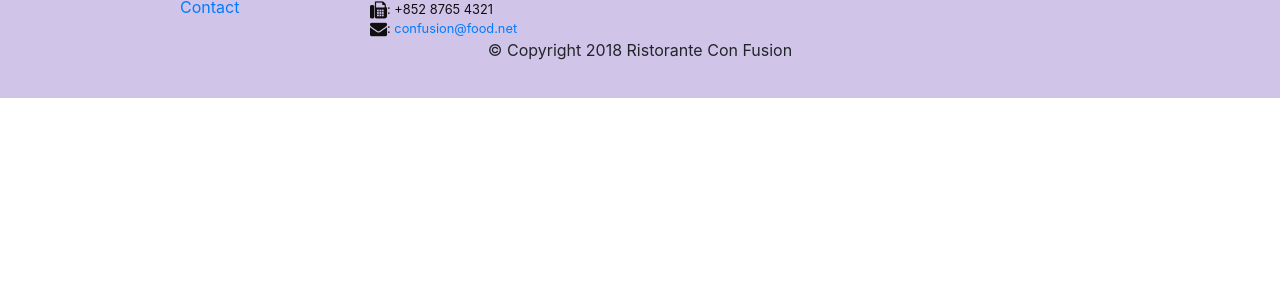
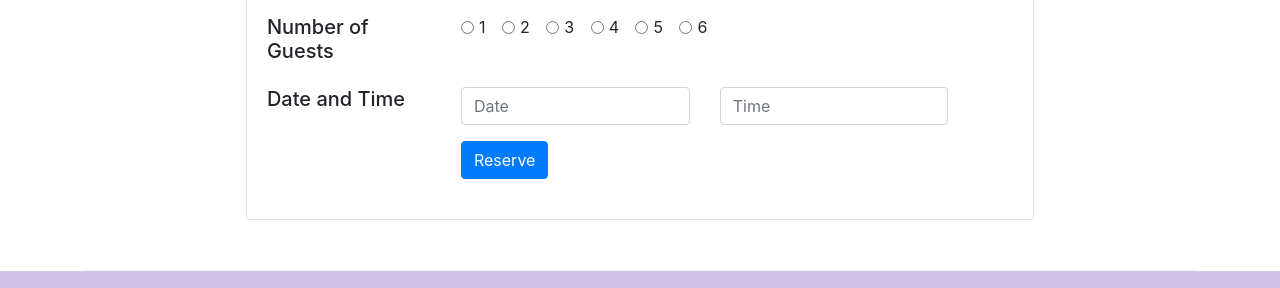
Before and after one commit to domyaty/Bootstrap4, a website: page index.html in a window 1280 px wide. Shown: the part 1663-1951 px from the top of the page. Before the commit the page ends 1761 px from the top, so only its background shows below. Drawn offline with nearby package versions, Linux system fonts and the light colour scheme.

Commit message:
assignment

```diff
--- a/index.html
+++ b/index.html
@@ -44,6 +44,11 @@
                 <div class="col-12 col-sm align-self-center">
                     <img src="img/logo.png" alt="img-fluid">
                 </div>
+                <div class="col-12 col-sm align-self-center">
+                    <a href="#card" class="btn btn-warning btn-sm" style="width:210px; height:44px; padding:10px 10px;">
+                        Reserve Table
+                    </a>
+                </div>
             </div>
         </div>
     </header>
@@ -70,8 +75,13 @@
                 <h3>This Month's Promotions</h3>
             </div>
             <div class="col col-sm col-md">
-                <h2>Weekend Grand Buffet</h2>
-                <p class="d-none d-sm-block">Featuring mouthwatering combinations with a choice of five different salads, six enticing appetizers, six main entrees and five choicest desserts. Free flowing bubbly and soft drinks. All for just $19.99 per person </p>
+                <div class="media">
+                    <div class="media-body">
+                        <h2>Weekend Grand Buffet <span class="badge badge-danger">NEW</span></h2>
+                        <p class="d-none d-sm-block">Featuring mouthwatering combinations with a choice of five different salads, six enticing appetizers, six main entrees and five choicest desserts. Free flowing bubbly and soft drinks. All for just $19.99 per person </p>
+                    </div>
+                    <img src="img/buffet.png" alt="buffet" class="d-flex img-thumbnail align-self-center">
+                </div>
             </div>
         </div>
 
@@ -86,6 +96,63 @@
                         <h2 class="mt-0">Alberto Somayya</h2>
                         <h4>Executive Chef</h4>
                         <p class="d-none d-sm-block">Award winning three-star Michelin chef with wide International experience having worked closely with whos-who in the culinary world, he specializes in creating mouthwatering Indo-Italian fusion experiences. </p>
+                    </div>
+                </div>
+            </div>
+        </div>
+
+        <div class="row row-content justify-content-center">
+            <div class="card" id="card">
+                <h1 class="card-header bg-warning text-white">Reserve a Table</h1>
+                <div class="card-body">
+                    <div class="row mt-0">
+                        <div class="col-sm-3">
+                            <h5>Number of Guests</h5>
+                        </div>
+                        <div class="col-sm-9">
+                            <div class="form-check form-check-inline">
+                                <input class="form-check-input" type="radio" name="inlineRadioOptions" id="inlineRadio1" value="option1">
+                                <label class="form-check-label" for="inlineRadio1">1</label>
+                            </div>
+                            <div class="form-check form-check-inline">
+                                <input class="form-check-input" type="radio" name="inlineRadioOptions" id="inlineRadio2" value="option2">
+                                <label class="form-check-label" for="inlineRadio2">2</label>
+                            </div>
+                            <div class="form-check form-check-inline">
+                                <input class="form-check-input" type="radio" name="inlineRadioOptions" id="inlineRadio3" value="option3">
+                                <label class="form-check-label" for="inlineRadio3">3</label>
+                            </div>
+                            <div class="form-check form-check-inline">
+                                <input class="form-check-input" type="radio" name="inlineRadioOptions" id="inlineRadio4" value="option4">
+                                <label class="form-check-label" for="inlineRadio4">4</label>
+                            </div>
+                            <div class="form-check form-check-inline">
+                                <input class="form-check-input" type="radio" name="inlineRadioOptions" id="inlineRadio5" value="option5">
+                                <label class="form-check-label" for="inlineRadio5">5</label>
+                            </div>
+                            <div class="form-check form-check-inline">
+                                <input class="form-check-input" type="radio" name="inlineRadioOptions" id="inlineRadio6" value="option6">
+                                <label class="form-check-label" for="inlineRadio6">6</label>
+                            </div>
+                        </div>
+                    </div>
+                    <div class="row form-group mt-3">
+                        <div class="col-12 col-sm-3">
+                            <h5>Date and Time</h5>
+                        </div>
+                        <div class="col-12 col-sm-4">
+                            <input type="tel" class="form-control" id="areacode" name="areacode" placeholder="Date">
+                        </div>
+                        <div class="col-12 col-sm-4">
+                            <input type="tel" class="form-control" id="telnum" name="telnum" placeholder="Time">
+                        </div>
+                    </div>
+                    <div class="form-group row">
+                        <div class="col offset-sm-3">
+                            <button class="btn btn-primary">
+                                Reserve
+                            </button>
+                        </div>
                     </div>
                 </div>
             </div>
```
